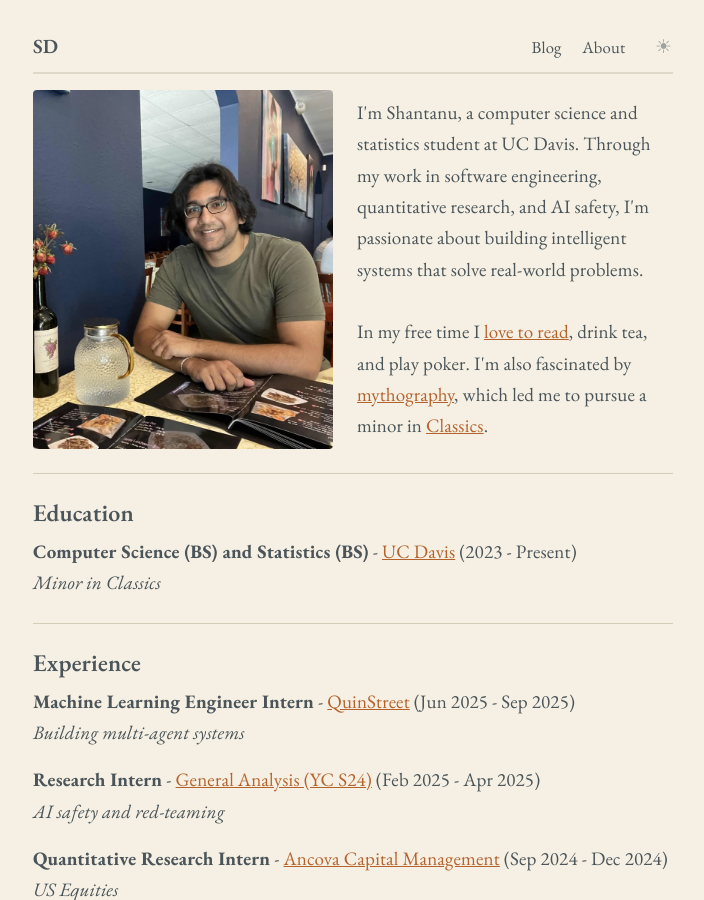
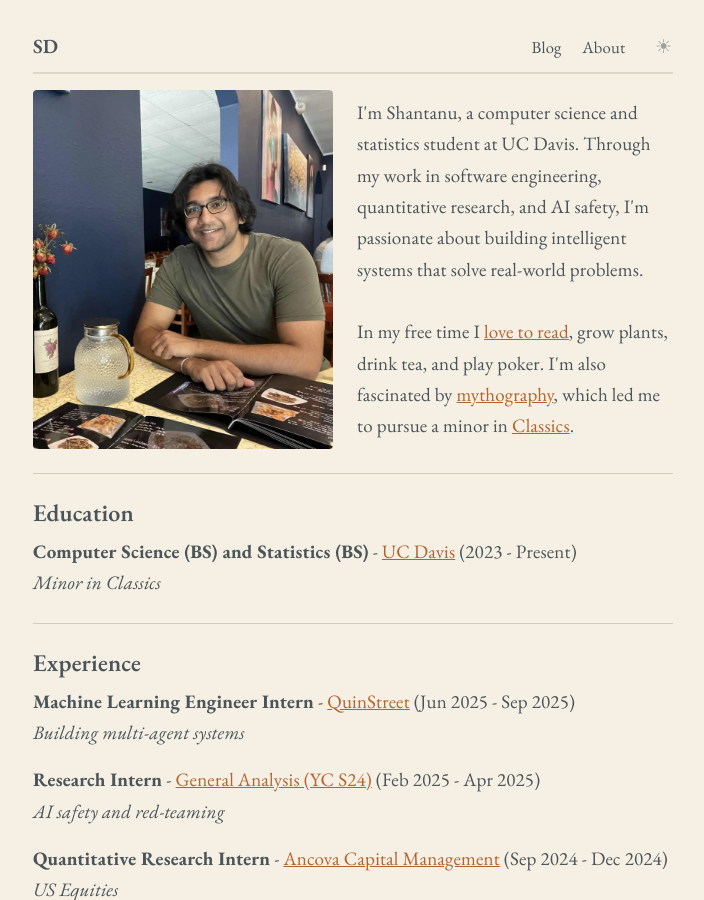
Before and after one commit to shantanudeshp/personal-site, a Jekyll site: the page built from about.md, in a window 1280 px wide and 900 px high. Shown: the whole window, without its empty margins (287-991 px from the left). Built offline with Jekyll 4.4.1, drawn with Linux system fonts in a browser that asks for light colours; comment, search, counter and statistics services are not loaded.

Commit message:
Update about me

```diff
--- a/about.md
+++ b/about.md
@@ -6,7 +6,7 @@
 <div class="profile-container" style="display: flex; align-items: center; gap: 1.5rem; margin-bottom: 1.5rem; flex-direction: column;">
   <img src="{{ "/assets/profile.webp" | relative_url }}" alt="Shantanu Deshpande" width="300" height="300" style="width: 300px; height: auto; flex-shrink: 0; margin-bottom: 0;" loading="eager" decoding="async" fetchpriority="high">
   <div style="display: flex; align-items: center;">
-    <p style="margin: 0;">I'm Shantanu, a computer science and statistics student at UC Davis. Through my work in software engineering, quantitative research, and AI safety, I'm passionate about building intelligent systems that solve real-world problems.<br><br>In my free time I <a href="https://www.goodreads.com/user/show/192672997-shantanu-deshpande" target="_blank">love to read</a>, drink tea, and play poker. I'm also fascinated by <a href="https://doi.org/10.1093/acrefore/9780199381135.013.8900" target="_blank">mythography</a>, which led me to pursue a minor in <a href="https://www.thebritishacademy.ac.uk/blog/what-is-classics/" target="_blank">Classics</a>.</p>
+    <p style="margin: 0;">I'm Shantanu, a computer science and statistics student at UC Davis. Through my work in software engineering, quantitative research, and AI safety, I'm passionate about building intelligent systems that solve real-world problems.<br><br>In my free time I <a href="https://www.goodreads.com/user/show/192672997-shantanu-deshpande" target="_blank">love to read</a>, grow plants, drink tea, and play poker. I'm also fascinated by <a href="https://doi.org/10.1093/acrefore/9780199381135.013.8900" target="_blank">mythography</a>, which led me to pursue a minor in <a href="https://www.thebritishacademy.ac.uk/blog/what-is-classics/" target="_blank">Classics</a>.</p>
   </div>
 </div>
 
```
